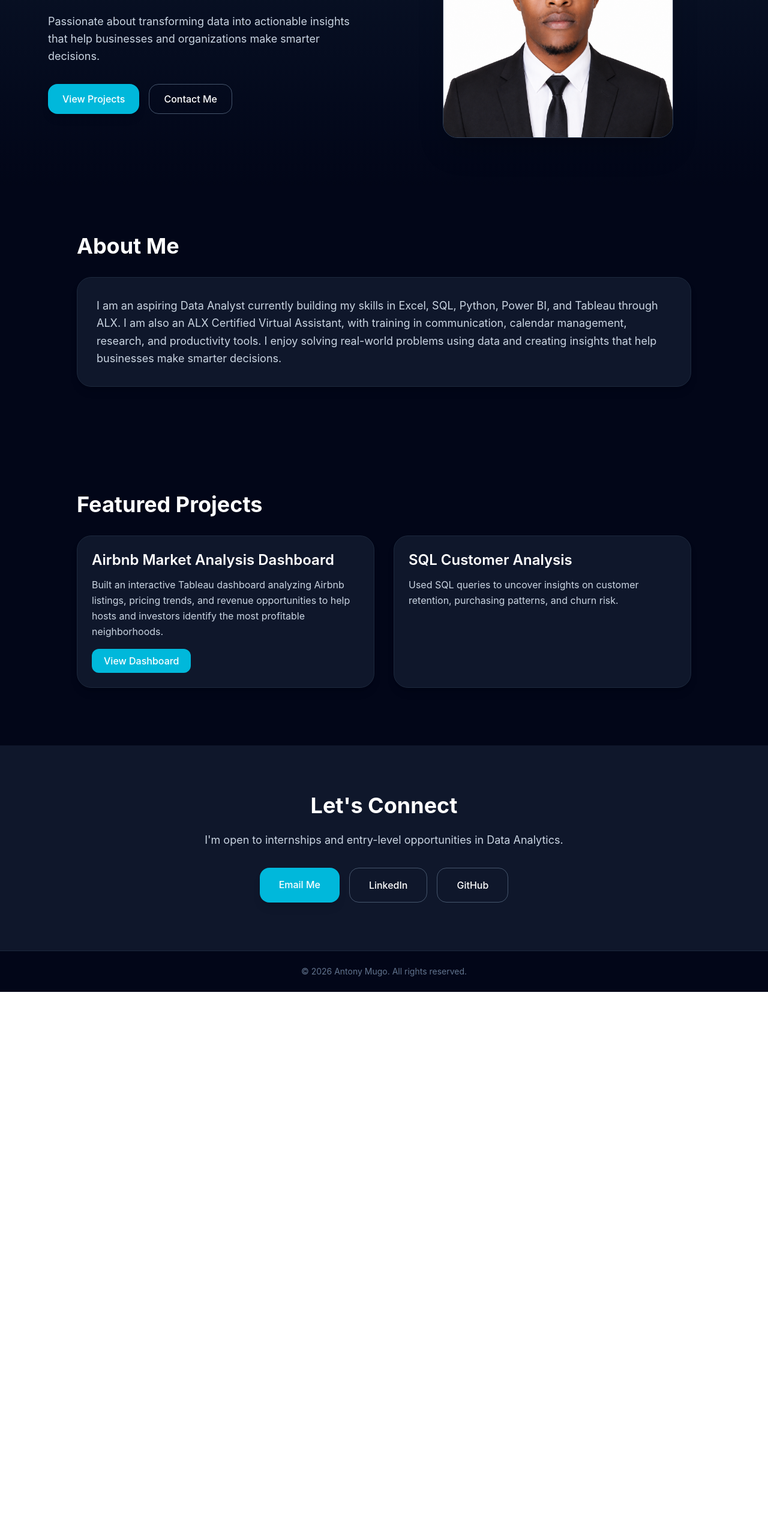
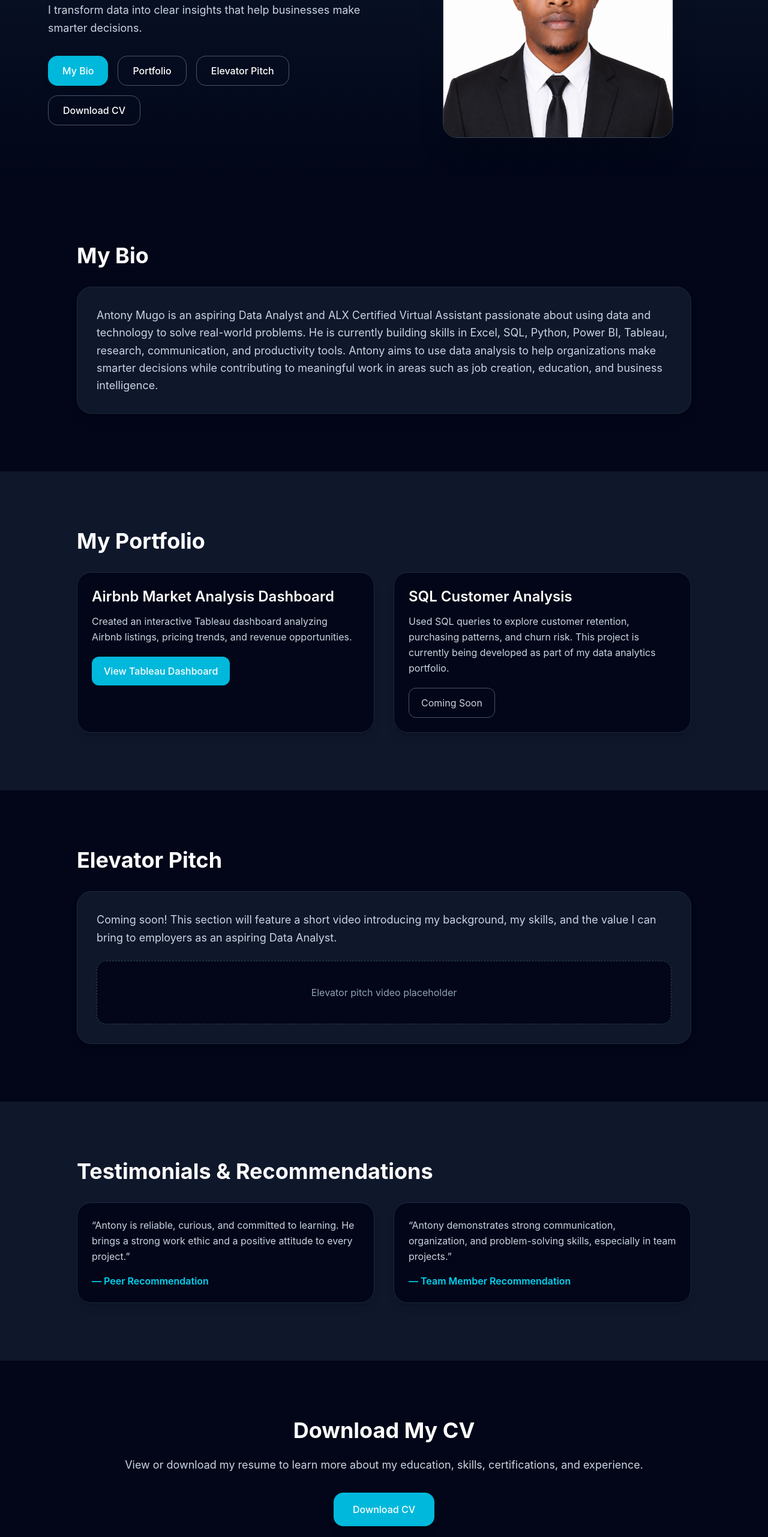
Before and after one commit to Antony10-cloud/my-portfolio, a React (Vite) app: page / in a window 1280 px wide. Shown: the part 234-2797 px from the top of the page at 60% size. Before the commit the page ends 1888 px from the top, so only its background shows below. Built offline with nearby package versions, Linux system fonts and the light colour scheme.

Commit message:
Add full portfolio sections

```diff
--- a/src/App.jsx
+++ b/src/App.jsx
@@ -1,15 +1,8 @@
 import profile from "./assets/profile.png";
 
 export default function PortfolioWebsite() {
-  const scrollToProjects = () => {
-    document.getElementById("projects")?.scrollIntoView({
-      behavior: "smooth",
-      block: "start",
-    });
-  };
-
-  const scrollToContact = () => {
-    document.getElementById("contact")?.scrollIntoView({
+  const scrollToSection = (id) => {
+    document.getElementById(id)?.scrollIntoView({
       behavior: "smooth",
       block: "start",
     });
@@ -17,13 +10,12 @@ export default function PortfolioWebsite() {
 
   return (
     <div className="min-h-screen bg-slate-950 text-white font-sans">
-      {/* Hero Section */}
+      {/* Main Page */}
       <section className="px-8 md:px-20 py-20 bg-gradient-to-b from-slate-900 to-slate-950">
         <div className="max-w-6xl mx-auto grid md:grid-cols-2 gap-10 items-center">
-          {/* Text Section */}
           <div>
             <p className="text-cyan-400 font-semibold tracking-wide uppercase mb-3">
-              Aspiring Data Analyst
+              Aspiring Data Analyst | ALX Certified Virtual Assistant
             </p>
 
             <h1 className="text-5xl md:text-6xl font-bold leading-tight mb-6">
@@ -31,28 +23,29 @@ export default function PortfolioWebsite() {
             </h1>
 
             <p className="text-slate-300 text-lg leading-relaxed mb-8">
-              Passionate about transforming data into actionable insights that
-              help businesses and organizations make smarter decisions.
+              I transform data into clear insights that help businesses make
+              smarter decisions.
             </p>
 
             <div className="flex flex-wrap gap-4">
-              <button
-                onClick={scrollToProjects}
-                className="bg-cyan-500 hover:bg-cyan-400 transition px-6 py-3 rounded-2xl font-medium shadow-lg"
-              >
-                View Projects
+              <button onClick={() => scrollToSection("bio")} className="bg-cyan-500 hover:bg-cyan-400 transition px-6 py-3 rounded-2xl font-medium shadow-lg">
+                My Bio
               </button>
 
-              <button
-                onClick={scrollToContact}
-                className="border border-slate-600 hover:border-cyan-400 transition px-6 py-3 rounded-2xl font-medium"
-              >
-                Contact Me
+              <button onClick={() => scrollToSection("projects")} className="border border-slate-600 hover:border-cyan-400 transition px-6 py-3 rounded-2xl font-medium">
+                Portfolio
+              </button>
+
+              <button onClick={() => scrollToSection("elevator-pitch")} className="border border-slate-600 hover:border-cyan-400 transition px-6 py-3 rounded-2xl font-medium">
+                Elevator Pitch
+              </button>
+
+              <button onClick={() => scrollToSection("resume")} className="border border-slate-600 hover:border-cyan-400 transition px-6 py-3 rounded-2xl font-medium">
+                Download CV
               </button>
             </div>
           </div>
 
-          {/* Photo Section */}
           <div className="flex justify-center">
             <div className="w-72 h-72 md:w-96 md:h-96 rounded-3xl overflow-hidden shadow-2xl border border-slate-700">
               <img
@@ -65,103 +58,163 @@ export default function PortfolioWebsite() {
         </div>
       </section>
 
-      {/* About Section */}
-      <section id="about" className="px-8 md:px-20 py-20">
+      {/* Bio */}
+      <section id="bio" className="px-8 md:px-20 py-24">
         <div className="max-w-5xl mx-auto">
-          <h2 className="text-4xl font-bold mb-8">About Me</h2>
+          <h2 className="text-4xl font-bold mb-8">My Bio</h2>
+
           <div className="bg-slate-900 border border-slate-800 rounded-3xl p-8 shadow-lg">
             <p className="text-slate-300 text-lg leading-relaxed">
-              I am an aspiring Data Analyst currently building my skills in Excel, SQL,
-              Python, Power BI, and Tableau through ALX. I am also an ALX Certified
-              Virtual Assistant, with training in communication, calendar management,
-              research, and productivity tools. I enjoy solving real-world problems using
-              data and creating insights that help businesses make smarter decisions.
+              Antony Mugo is an aspiring Data Analyst and ALX Certified Virtual
+              Assistant passionate about using data and technology to solve
+              real-world problems. He is currently building skills in Excel,
+              SQL, Python, Power BI, Tableau, research, communication, and
+              productivity tools. Antony aims to use data analysis to help
+              organizations make smarter decisions while contributing to
+              meaningful work in areas such as job creation, education, and
+              business intelligence.
             </p>
           </div>
         </div>
       </section>
 
-{/* Projects Section */}
-<section id="projects" className="px-8 md:px-20 py-24">
+      {/* Portfolio */}
+      <section id="projects" className="px-8 md:px-20 py-24 bg-slate-900">
         <div className="max-w-5xl mx-auto">
-    <h2 className="text-4xl font-bold mb-8">Featured Projects</h2>
+          <h2 className="text-4xl font-bold mb-8">My Portfolio</h2>
 
           <div className="grid md:grid-cols-2 gap-8">
-      {/* Tableau Project */}
-      <div className="bg-slate-900 border border-slate-800 rounded-3xl p-6 shadow-lg hover:border-cyan-400 transition">
+            <div className="bg-slate-950 border border-slate-800 rounded-3xl p-6 shadow-lg hover:border-cyan-400 transition">
               <h3 className="text-2xl font-semibold mb-3">
                 Airbnb Market Analysis Dashboard
               </h3>
 
-        <p className="text-slate-300 leading-relaxed mb-4">
-          Built an interactive Tableau dashboard analyzing Airbnb listings,
-          pricing trends, and revenue opportunities to help hosts and investors
-          identify the most profitable neighborhoods.
+              <p className="text-slate-300 leading-relaxed mb-5">
+                Created an interactive Tableau dashboard analyzing Airbnb
+                listings, pricing trends, and revenue opportunities.
               </p>
 
               <a
                 href="https://public.tableau.com/views/AirBnBProject_17721908016270/Dashboard1?:language=en-US&:sid=&:redirect=auth&:display_count=n&:origin=viz_share_link"
                 target="_blank"
                 rel="noreferrer"
-          className="inline-block bg-cyan-500 hover:bg-cyan-400 transition px-5 py-2 rounded-xl font-medium"
+                className="inline-block bg-cyan-500 hover:bg-cyan-400 transition px-5 py-3 rounded-xl font-medium"
               >
-          View Dashboard
+                View Tableau Dashboard
               </a>
             </div>
 
-      {/* SQL Project */}
-      <div className="bg-slate-900 border border-slate-800 rounded-3xl p-6 shadow-lg hover:border-cyan-400 transition">
+            <div className="bg-slate-950 border border-slate-800 rounded-3xl p-6 shadow-lg hover:border-cyan-400 transition">
               <h3 className="text-2xl font-semibold mb-3">
                 SQL Customer Analysis
               </h3>
 
-        <p className="text-slate-300 leading-relaxed">
-          Used SQL queries to uncover insights on customer retention,
-          purchasing patterns, and churn risk.
+              <p className="text-slate-300 leading-relaxed mb-5">
+                Used SQL queries to explore customer retention, purchasing
+                patterns, and churn risk. This project is currently being
+                developed as part of my data analytics portfolio.
+              </p>
+
+              <span className="inline-block border border-slate-600 px-5 py-3 rounded-xl text-slate-300">
+                Coming Soon
+              </span>
+            </div>
+          </div>
+        </div>
+      </section>
+
+      {/* Elevator Pitch */}
+      <section id="elevator-pitch" className="px-8 md:px-20 py-24">
+        <div className="max-w-5xl mx-auto">
+          <h2 className="text-4xl font-bold mb-8">Elevator Pitch</h2>
+
+          <div className="bg-slate-900 border border-slate-800 rounded-3xl p-8 shadow-lg">
+            <p className="text-slate-300 text-lg leading-relaxed mb-6">
+              Coming soon! This section will feature a short video introducing
+              my background, my skills, and the value I can bring to employers
+              as an aspiring Data Analyst.
+            </p>
+
+            <div className="bg-slate-950 border border-dashed border-slate-700 rounded-2xl p-10 text-center">
+              <p className="text-slate-400">
+                Elevator pitch video placeholder
               </p>
             </div>
           </div>
         </div>
       </section>
 
-      {/* Contact Section */}
-      <section
-        id="contact"
-        className="px-8 md:px-20 py-20 text-center bg-slate-900"
+      {/* Testimonials */}
+      <section id="testimonials" className="px-8 md:px-20 py-24 bg-slate-900">
+        <div className="max-w-5xl mx-auto">
+          <h2 className="text-4xl font-bold mb-8">
+            Testimonials & Recommendations
+          </h2>
+
+          <div className="grid md:grid-cols-2 gap-8">
+            <div className="bg-slate-950 border border-slate-800 rounded-3xl p-6 shadow-lg">
+              <p className="text-slate-300 leading-relaxed mb-4">
+                “Antony is reliable, curious, and committed to learning. He
+                brings a strong work ethic and a positive attitude to every
+                project.”
+              </p>
+              <p className="text-cyan-400 font-semibold">
+                — Peer Recommendation
+              </p>
+            </div>
+
+            <div className="bg-slate-950 border border-slate-800 rounded-3xl p-6 shadow-lg">
+              <p className="text-slate-300 leading-relaxed mb-4">
+                “Antony demonstrates strong communication, organization, and
+                problem-solving skills, especially in team projects.”
+              </p>
+              <p className="text-cyan-400 font-semibold">
+                — Team Member Recommendation
+              </p>
+            </div>
+          </div>
+        </div>
+      </section>
+
+      {/* Resume */}
+      <section id="resume" className="px-8 md:px-20 py-24">
+        <div className="max-w-5xl mx-auto text-center">
+          <h2 className="text-4xl font-bold mb-6">Download My CV</h2>
+
+          <p className="text-slate-300 text-lg mb-8">
+            View or download my resume to learn more about my education, skills,
+            certifications, and experience.
+          </p>
+
+          <a
+            href="/Antony_Mugo_CV.pdf"
+            download
+            className="inline-block bg-cyan-500 hover:bg-cyan-400 transition px-8 py-4 rounded-2xl font-medium shadow-lg"
           >
+            Download CV
+          </a>
+        </div>
+      </section>
+
+      {/* Contact */}
+      <section id="contact" className="px-8 md:px-20 py-20 text-center bg-slate-900">
         <h2 className="text-4xl font-bold mb-6">Let's Connect</h2>
 
         <p className="text-slate-300 mb-8 text-lg">
-          I'm open to internships and entry-level opportunities in Data
-          Analytics.
+          I'm open to internships, entry-level data analytics roles, and
+          professional collaborations.
         </p>
 
         <div className="flex flex-wrap justify-center gap-4">
-          {/* Email Button */}
-          <a
-            href="mailto:antonymugo66@gmail.com"
-            className="inline-block bg-cyan-500 hover:bg-cyan-400 transition px-8 py-4 rounded-2xl font-medium shadow-lg"
-          >
+          <a href="mailto:antonymugo66@gmail.com" className="inline-block bg-cyan-500 hover:bg-cyan-400 transition px-8 py-4 rounded-2xl font-medium shadow-lg">
             Email Me
           </a>
 
-          {/* LinkedIn Button - Replace with your actual LinkedIn URL */}
-          <a
-            href="https://www.linkedin.com/in/antonymugo"
-            target="_blank"
-            rel="noreferrer"
-            className="inline-block border border-slate-600 hover:border-cyan-400 hover:text-cyan-400 transition px-8 py-4 rounded-2xl font-medium"
-          >
+          <a href="https://www.linkedin.com/in/antonymugo" target="_blank" rel="noreferrer" className="inline-block border border-slate-600 hover:border-cyan-400 hover:text-cyan-400 transition px-8 py-4 rounded-2xl font-medium">
             LinkedIn
           </a>
 
-          {/* GitHub Button */}
-          <a
-            href="https://github.com/Antony10-cloud"
-            target="_blank"
-            rel="noreferrer"
-            className="inline-block border border-slate-600 hover:border-cyan-400 hover:text-cyan-400 transition px-8 py-4 rounded-2xl font-medium"
-          >
+          <a href="https://github.com/Antony10-cloud" target="_blank" rel="noreferrer" className="inline-block border border-slate-600 hover:border-cyan-400 hover:text-cyan-400 transition px-8 py-4 rounded-2xl font-medium">
             GitHub
           </a>
         </div>
```
Also changed, not shown: 1 other file (tests, documents, lock files or other folders). Lines whose indentation alone changed are shown as unchanged.
